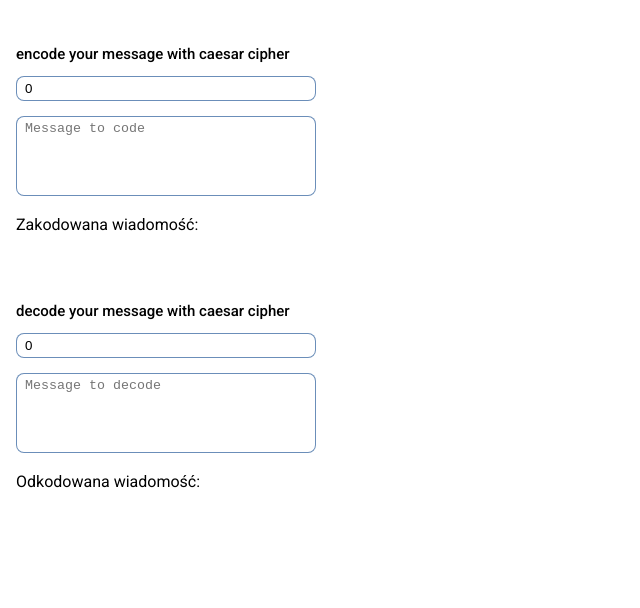
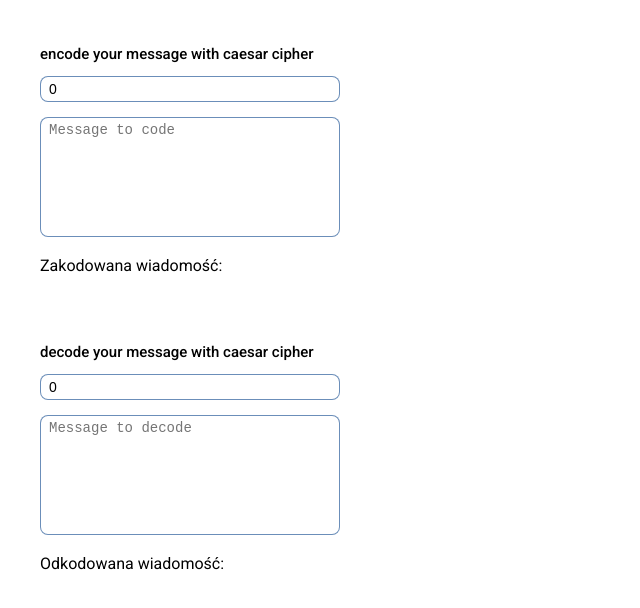
Before and after one commit to adrianczesnowski123/rekrutacja-zadanie, a React app: page /caesar/1 in a window 1280 px wide. Shown: the part 48-656 px from the top of the page, without its empty margins (0-640 px from the left). Built offline with nearby package versions, Linux system fonts and the light colour scheme.

Commit message:
custom input component

```diff
--- /dev/null
+++ b/src/components/Input/Input.js
@@ -0,0 +1,31 @@
+import React from 'react';
+// import PropTypes from 'prop-types';
+import styles from './Input.module.css';
+
+const Input = ({ tag: Tag, name, type, value, handleChange, placeholder }) => (
+  <>
+    {Tag === 'textarea' ? (
+      <textarea
+        className={styles.Textarea}
+        name={name}
+        id={name}
+        placeholder={placeholder}
+        value={value}
+        onChange={handleChange}
+        type={type}
+      />
+    ) : (
+      <input
+        className={styles.Input}
+        name={name}
+        id={name}
+        placeholder={placeholder}
+        value={value}
+        onChange={handleChange}
+        type={type}
+      />
+    )}
+  </>
+);
+
+export default Input;
--- /dev/null
+++ b/src/components/Input/Input.module.css
@@ -0,0 +1,22 @@
+.Textarea,
+.Input {
+  width: 100%;
+  max-width: 300px;
+  margin: 0 0 1.5rem 0;
+  padding: 4px 8px;
+  border: 1px solid rgba(45, 94, 156, 0.7);
+  border-radius: 8px;
+  font-size: 1.4rem;
+}
+
+.Textarea {
+  min-height: 80px;
+  resize: none;
+}
+
+@media (min-width: 768px) {
+  .Textarea {
+    min-height: 120px;
+    resize: none;
+  }
+}
--- a/src/view/Caesar/Caesar.js
+++ b/src/view/Caesar/Caesar.js
@@ -1,5 +1,6 @@
 import React, { useState } from 'react';
 import styles from './Caesar.module.css';
+import Input from '../../components/Input/Input';
 import { algorithmCipher, algorithmDecipher } from '../../utils/utils';
 
 const Caesar = () => {
@@ -14,24 +15,24 @@ const Caesar = () => {
       <div className={styles.FormContainer}>
         <h2 className={styles.Title}>encode your message with caesar cipher</h2>
         <form name="cipherEncode">
-          <input
-            className={styles.Input}
+          <Input
             type="number"
             id="shiftEncode"
             name="shiftEncode"
             placeholder="Shift by..."
-            onChange={(e) => setShiftCipher(e.target.value)}
+            handleChange={(e) => setShiftCipher(e.target.value)}
             value={shiftCipher}
           />
           <br />
-          <textarea
+          <Input
+            tag="textarea"
             className={styles.Textarea}
             name="messageEncode"
             id="messageEncode"
             placeholder="Message to code"
-            onChange={(e) => setMessageCipher(e.target.value)}
+            handleChange={(e) => setMessageCipher(e.target.value)}
             value={messageCipher}
-          ></textarea>
+          />
         </form>
         <p className={styles.Text}>Zakodowana wiadomość:</p>
         <p className={styles.Text}>
@@ -42,24 +43,24 @@ const Caesar = () => {
       <div className={styles.FormContainer}>
         <h2 className={styles.Title}>decode your message with caesar cipher</h2>
         <form name="cipherDecode">
-          <input
-            className={styles.Input}
+          <Input
             type="number"
             id="shiftDecode"
             name="shiftDecode"
             placeholder="Shift by..."
-            onChange={(e) => setShiftDecipher(e.target.value)}
+            handleChange={(e) => setShiftDecipher(e.target.value)}
             value={shiftDecipher}
           />
           <br />
-          <textarea
+          <Input
+            tag="textarea"
             className={styles.Textarea}
             name="messageDecode"
             id="messageDecode"
             placeholder="Message to decode"
-            onChange={(e) => setMessageDecipher(e.target.value)}
+            handleChange={(e) => setMessageDecipher(e.target.value)}
             value={messageDecipher}
-          ></textarea>
+          />
         </form>
         <p className={styles.Text}>Odkodowana wiadomość: </p>
         <p className={styles.Text}>
--- a/src/view/Caesar/Caesar.module.css
+++ b/src/view/Caesar/Caesar.module.css
@@ -17,22 +17,8 @@
   display: flex;
   flex-direction: column;
   width: 100%;
-  margin-bottom: 4rem;
-}
-
-.Textarea,
-.Input {
-  width: 100%;
-  max-width: 300px;
-  margin: 0 0 1.5rem 0;
-  padding: 4px 8px;
-  border: 1px solid rgba(45, 94, 156, 0.7);
-  border-radius: 8px;
-}
-
-.Textarea {
-  min-height: 80px;
-  resize: none;
+  max-width: 1200px;
+  margin: 0 auto 4rem;
 }
 
 .Text {
--- a/src/view/Login/Login.js
+++ b/src/view/Login/Login.js
@@ -25,6 +25,9 @@ const useStyles = makeStyles(() => ({
     margin: '3rem 0 2rem',
     fontSize: '1.3rem',
   },
+  input: {
+    fontSize: '1.6rem',
+  },
 }));
 
 const Login = ({ inputValue, inputValueHandler }) => {
@@ -35,6 +38,7 @@ const Login = ({ inputValue, inputValueHandler }) => {
   const loginHandler = (e) => {
     e.preventDefault();
     history.push(`/caesar/${inputValue}`);
+    window.location.reload();
   };
 
   return (
@@ -56,6 +60,11 @@ const Login = ({ inputValue, inputValueHandler }) => {
             id="name"
             value={inputValue}
             onChange={inputValueHandler}
+            InputProps={{
+              classes: {
+                input: classes.input,
+              },
+            }}
           />
           <Button
             type="submit"
```
